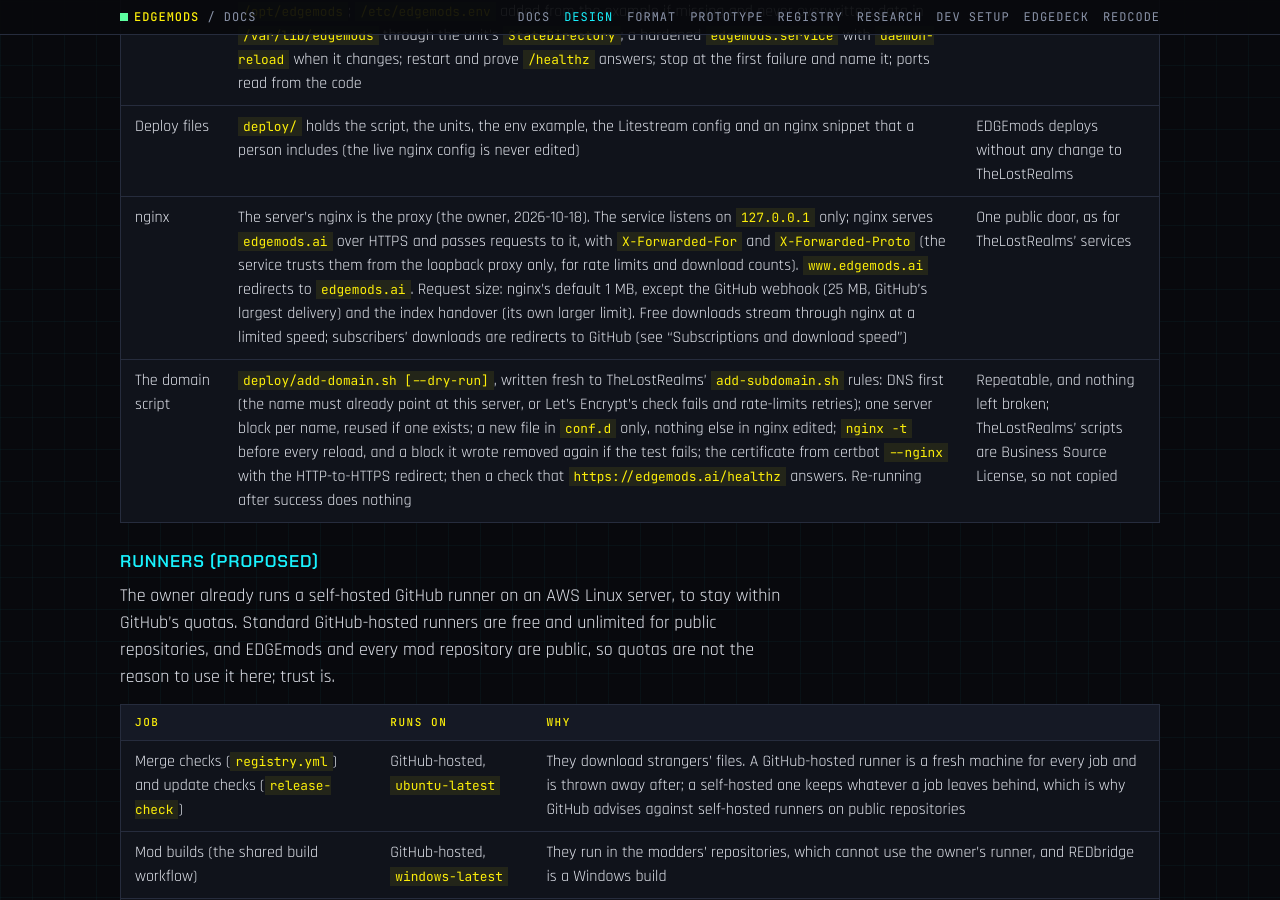
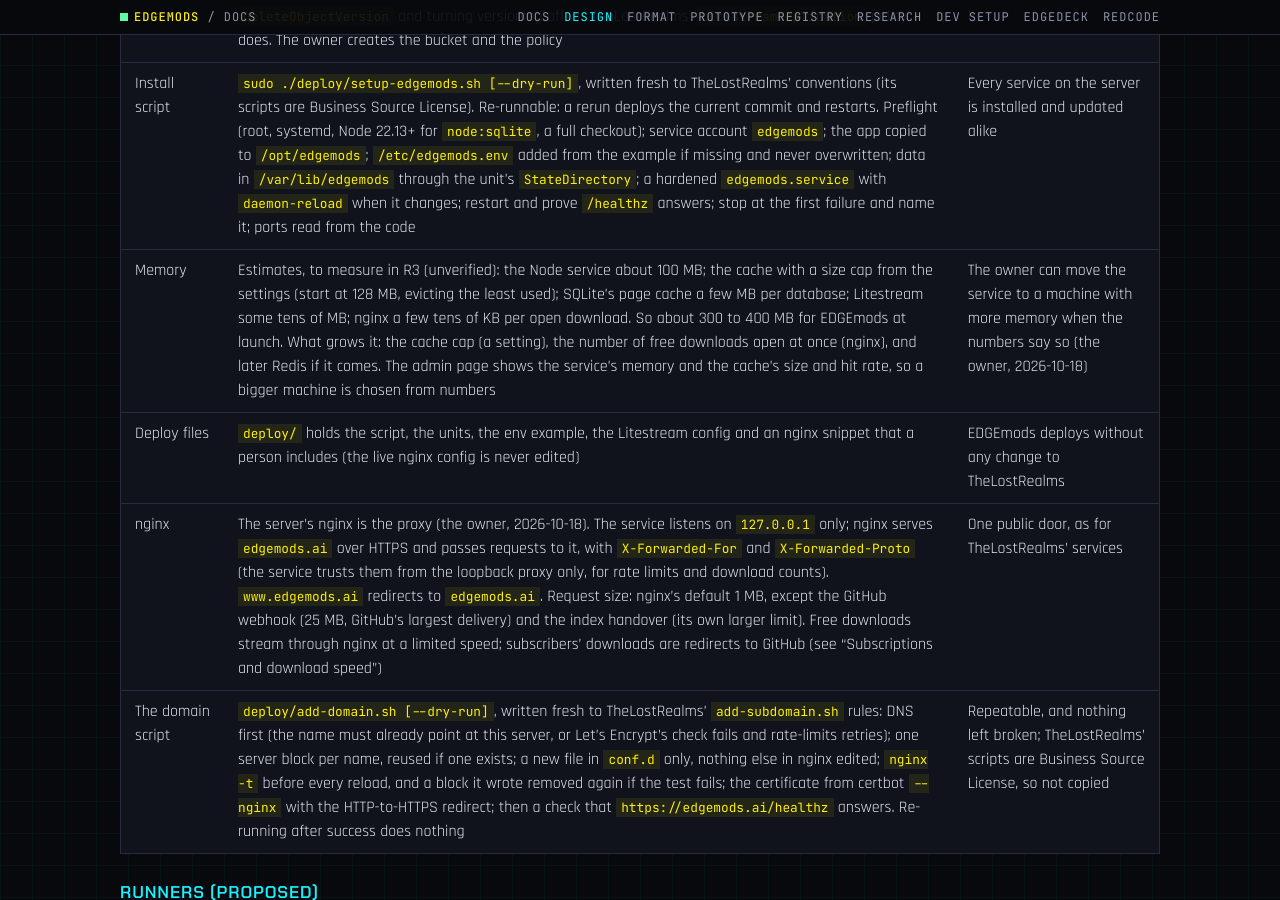
Before and after one commit to Edgemodders/EDGEmods, a Jekyll site: the page built from docs/design.md, in a window 1280 px wide and 900 px high, scrolled down 13695 px. Built offline with Jekyll 4.4.1, drawn with Linux system fonts in a browser that asks for light colours; our own code applies the rules of GitHub Pages for plain Markdown files; some of the changed text lies outside the part shown.

Commit message:
Design: memory estimates and what grows them; nginx response buffering off for throttled downloads, so nothing is parked on disk
Co-Authored-By: Claude Opus 5.5 <noreply@anthropic.com>

```diff
--- a/docs/design.md
+++ b/docs/design.md
@@ -191,7 +191,7 @@ A GitHub App cannot be installed silently: GitHub has no API that creates an ins
 
 | Topic | Proposal | Why |
 |---|---|---|
-| Free downloads | The download endpoint checks the sign-in, counts the download, then answers with nginx's `X-Accel-Redirect` to an internal location and `X-Accel-Limit-Rate` with the free speed. nginx passes the file through from GitHub to the player at that speed, with no copy kept (a disk cache can be added later if GitHub ever slows the server's fetches; it would not lower the bandwidth bill, which counts bytes leaving the server). GitHub's download link for a release file is a redirect to a short-lived signed address on its file host, and nginx does not follow redirects by itself, so the service asks GitHub for that address first and passes it to nginx; nginx connects with the host's name for TLS (`proxy_ssl_server_name on`). The service never handles the file's bytes | A redirect cannot be slowed down, so free downloads must pass through the server; nginx does the streaming and the throttling, which it is built for |
+| Free downloads | The download endpoint checks the sign-in, counts the download, then answers with nginx's `X-Accel-Redirect` to an internal location and `X-Accel-Limit-Rate` with the free speed. nginx passes the file through from GitHub to the player at that speed, with no copy kept (a disk cache can be added later if GitHub ever slows the server's fetches; it would not lower the bandwidth bill, which counts bytes leaving the server). GitHub's download link for a release file is a redirect to a short-lived signed address on its file host, and nginx does not follow redirects by itself, so the service asks GitHub for that address first and passes it to nginx; nginx connects with the host's name for TLS (`proxy_ssl_server_name on`). The internal location turns off nginx's response buffering (`proxy_buffering off`): with it on, nginx reads from GitHub faster than a throttled player takes the file and parks the difference in temporary files on disk, up to 1 GB per download by default, which would fill the disk after all. With it off, nginx reads from GitHub only as fast as the player receives. The service never handles the file's bytes | A redirect cannot be slowed down, so free downloads must pass through the server; nginx does the streaming and the throttling, which it is built for |
 | Subscribers' downloads | The same endpoint answers with a redirect to the GitHub release file. GitHub serves it at full speed from its own network | Full speed at no bandwidth cost to EDGEmods. Subscribers are signed in, so seeing GitHub's address breaks no soft gate |
 | The free speed | Set in the server's settings, so it can change without a release. The number is the owner's choice | |
 | In the extension | Installs use the same endpoint (the install plan's download links), so the same speed applies, and the progress bar says which. A free account's install suggests the subscription once, never during a download | One rule everywhere |
@@ -237,6 +237,7 @@ A modder who signs in with email or Google can browse but does not see their pub
 | Litestream | A `litestream-edgemods` unit with its own `/etc/litestream-edgemods.yml`, pinned to the same Litestream version (0.5.17), written by EDGEmods' own setup step, which proves a sync reached the bucket before enabling it. It replicates `site.db` only. TheLostRealms' `/etc/litestream.yml` is not touched: its script overwrites hand edits | Separate, and identical in practice |
 | Bucket | A new versioned, private, encrypted bucket for EDGEmods. Access through the server's instance role, no keys on disk: a policy statement allowing Put, Get, Delete and List on that bucket, and denying `DeleteObjectVersion` and turning versioning off, as TheLostRealms' `LitestreamReplication` policy does. The owner creates the bucket and the policy | A taken server can disrupt the backup but not destroy it |
 | Install script | `sudo ./deploy/setup-edgemods.sh [--dry-run]`, written fresh to TheLostRealms' conventions (its scripts are Business Source License). Re-runnable: a rerun deploys the current commit and restarts. Preflight (root, systemd, Node 22.13+ for `node:sqlite`, a full checkout); service account `edgemods`; the app copied to `/opt/edgemods`; `/etc/edgemods.env` added from the example if missing and never overwritten; data in `/var/lib/edgemods` through the unit's `StateDirectory`; a hardened `edgemods.service` with `daemon-reload` when it changes; restart and prove `/healthz` answers; stop at the first failure and name it; ports read from the code | Every service on the server is installed and updated alike |
+| Memory | Estimates, to measure in R3 (unverified): the Node service about 100 MB; the cache with a size cap from the settings (start at 128 MB, evicting the least used); SQLite's page cache a few MB per database; Litestream some tens of MB; nginx a few tens of KB per open download. So about 300 to 400 MB for EDGEmods at launch. What grows it: the cache cap (a setting), the number of free downloads open at once (nginx), and later Redis if it comes. The admin page shows the service's memory and the cache's size and hit rate, so a bigger machine is chosen from numbers | The owner can move the service to a machine with more memory when the numbers say so (the owner, 2026-10-18) |
 | Deploy files | `deploy/` holds the script, the units, the env example, the Litestream config and an nginx snippet that a person includes (the live nginx config is never edited) | EDGEmods deploys without any change to TheLostRealms |
 | nginx | The server's nginx is the proxy (the owner, 2026-10-18). The service listens on `127.0.0.1` only; nginx serves `edgemods.ai` over HTTPS and passes requests to it, with `X-Forwarded-For` and `X-Forwarded-Proto` (the service trusts them from the loopback proxy only, for rate limits and download counts). `www.edgemods.ai` redirects to `edgemods.ai`. Request size: nginx's default 1 MB, except the GitHub webhook (25 MB, GitHub's largest delivery) and the index handover (its own larger limit). Free downloads stream through nginx at a limited speed; subscribers' downloads are redirects to GitHub (see "Subscriptions and download speed") | One public door, as for TheLostRealms' services |
 | The domain script | `deploy/add-domain.sh [--dry-run]`, written fresh to TheLostRealms' `add-subdomain.sh` rules: DNS first (the name must already point at this server, or Let's Encrypt's check fails and rate-limits retries); one server block per name, reused if one exists; a new file in `conf.d` only, nothing else in nginx edited; `nginx -t` before every reload, and a block it wrote removed again if the test fails; the certificate from certbot `--nginx` with the HTTP-to-HTTPS redirect; then a check that `https://edgemods.ai/healthz` answers. Re-running after success does nothing | Repeatable, and nothing left broken; TheLostRealms' scripts are Business Source License, so not copied |
```
